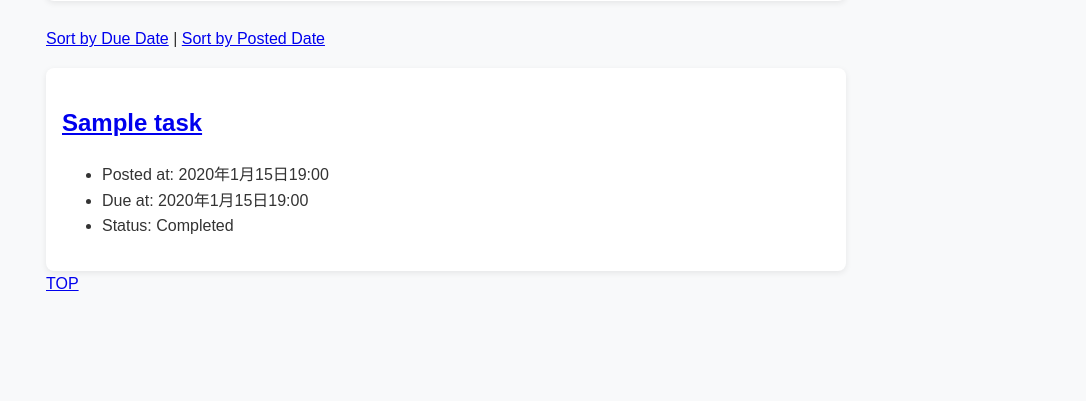
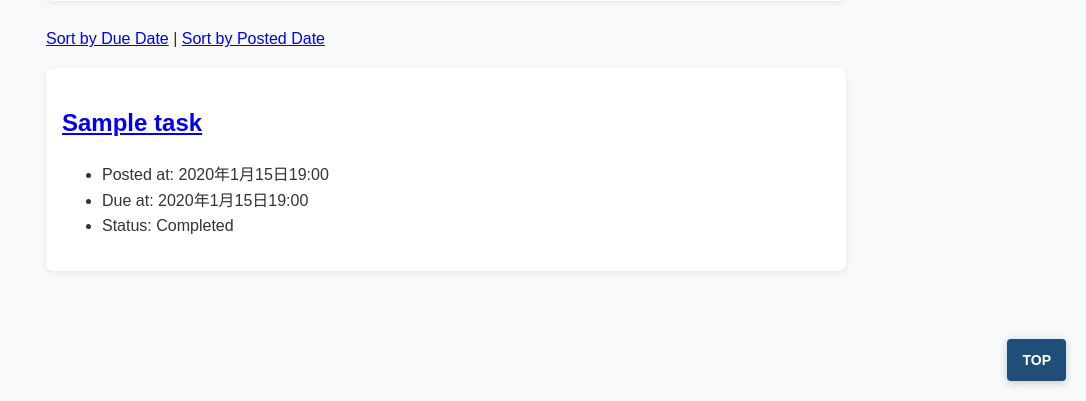
Before and after one commit to 1F10250298/django-test-exercise, a Django app: page / in a window 1280 px wide. Shown: the part 399-800 px from the top of the page, without its empty margins (194-1280 px from the left). Run offline with Django 5.2, Linux system fonts and the light colour scheme; tables that the repository leaves empty hold one stand-in row (values such as "Sample post").

Commit message:
cssの追加

```diff
--- a/todo/static/css/styles.css
+++ b/todo/static/css/styles.css
@@ -57,3 +57,27 @@ button:hover {
 .nav-links a:hover {
   text-decoration: underline;
 }
+
+.scroll-to-top {
+  position: fixed;
+  bottom: 20px;
+  right: 20px;
+  padding: 10px 15px;
+  background-color: #1F4E79;
+  color: white;
+  border: none;
+  border-radius: 4px;
+  cursor: pointer;
+  font-size: 14px;
+  font-weight: bold;
+  z-index: 1000;
+  box-shadow: 0 2px 8px rgba(0, 0, 0, 0.2);
+  transition: background-color 0.3s ease;
+  text-decoration: none;
+  display: block;
+  text-align: center;
+}
+
+.scroll-to-top:hover {
+  background-color: #163B5C;
+}
```
